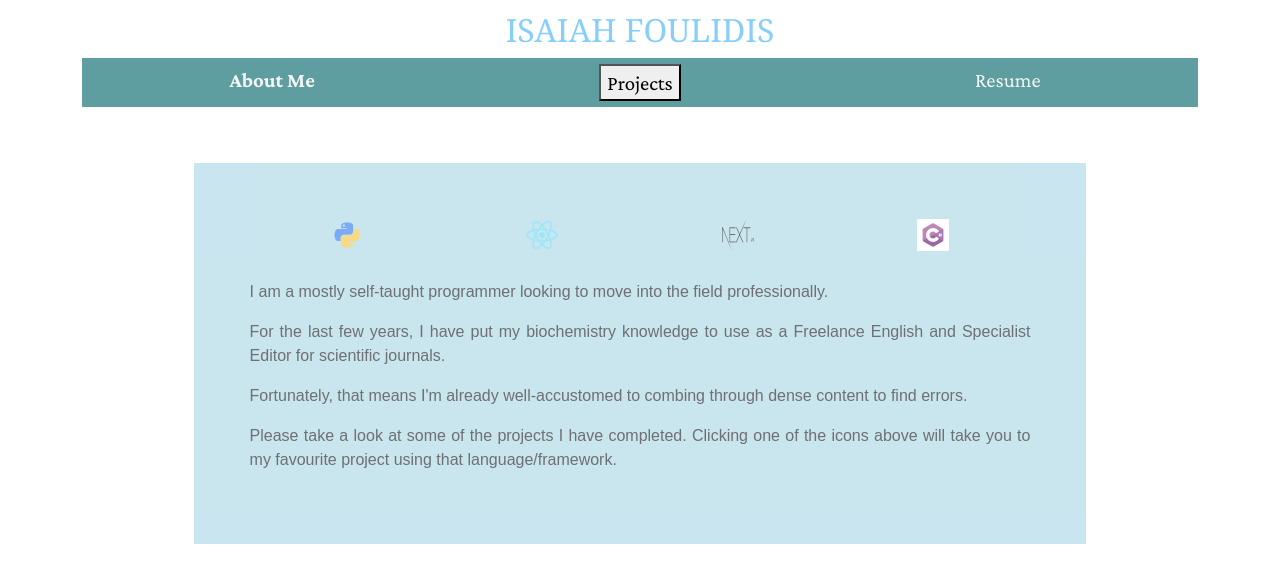
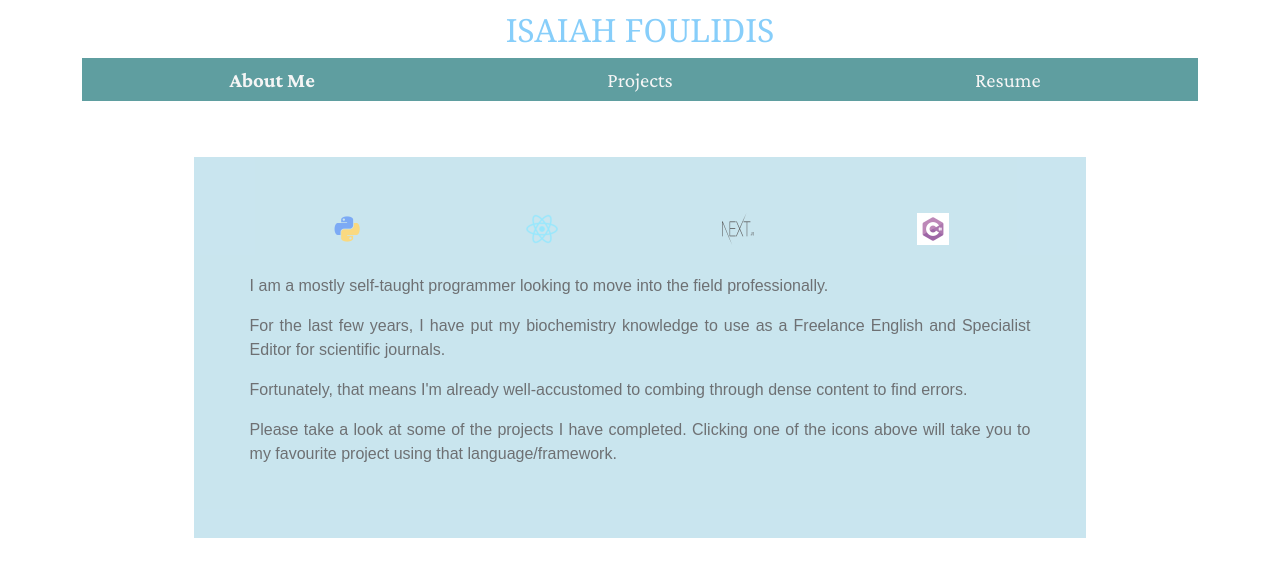
Before and after one commit to ifoulidis/Portfolio-Website, a Next.js app: page / in a window 1280 px wide. Shown: the top 582 px of the page. Built offline with nearby package versions, Linux system fonts and the light colour scheme.

Commit message:
fixed navbar

```diff
--- a/components/navbar.js
+++ b/components/navbar.js
@@ -49,7 +49,7 @@ export default function NavigationBar(page){
                             duration: 0.2
                         }
                         }}>
-                        <Link href="/projects"><button><a style ={st2}>Projects</a></button></Link>
+                        <Link href="/projects"><a style ={st2}>Projects</a></Link>
                     </motion.div>
                     <motion.div className="menuDivs" whileHover={{
                         scale: 1.2,
```
